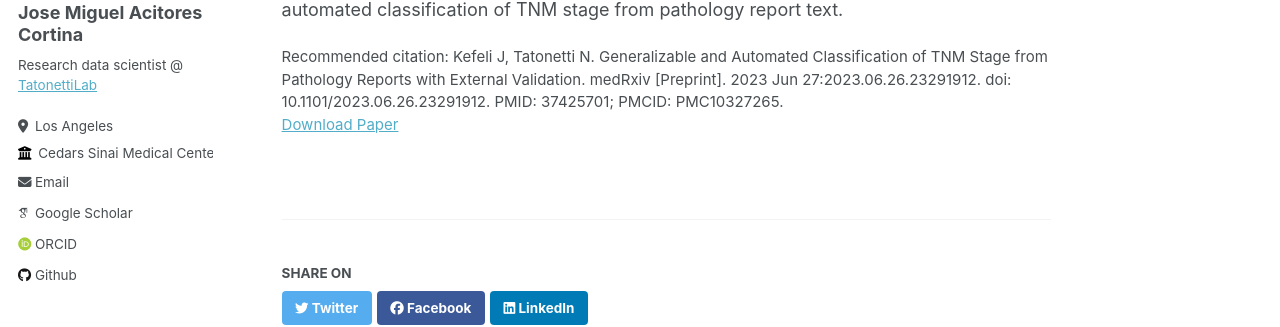
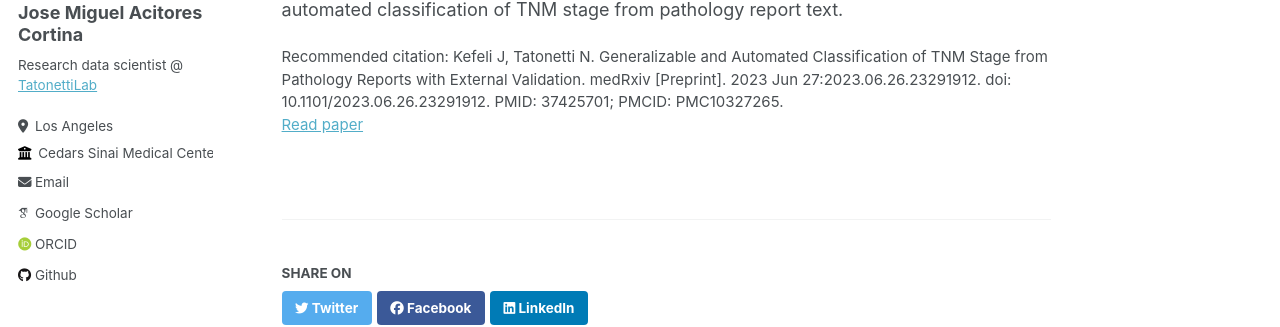
Before and after one commit to joseacitores/joseacitores.github.io, a Jekyll site: the page built from _publications/2023-06-27-tnm-stage.md, in a window 1280 px wide and 1126 px high. Shown: the part 289-616 px from the top of the window. Built offline with Jekyll 4.4.1, drawn with Linux system fonts in a browser that asks for light colours; some web fonts are replaced.

Commit message:
Update single.html

```diff
--- a/_layouts/single.html
+++ b/_layouts/single.html
@@ -47,16 +47,16 @@
       <section class="page__content" itemprop="text">
         {{ content }}
 
-        {% if page.citation and page.paperurl and page.slidesurl %}
-          <p style="font-size: smaller">Recommended citation: {{ page.citation }}<br /><a href="{{ page.paperurl }}">Download Paper</a> | <a href="{{ page.slidesurl }}">Download Slides</a></p>
+        {% if page.citation and page.paperurl and page.paper_downloadurl %}
+          <p style="font-size: smaller">Recommended citation: {{ page.citation }}<br /><a href="{{ page.paperurl }}">Read paper</a> | <a href="{{ page.paper_downloadurl }}">Download paper</a></p>
         {% elsif page.citation and page.paperurl %}
-          <p style="font-size: smaller">Recommended citation: {{ page.citation }}<br /><a href="{{ page.paperurl }}">Download Paper</a></p>
-        {% elsif page.citation and page.slidesurl %}
-          <p style="font-size: smaller">Recommended citation: {{ page.citation }}<br /><a href="{{ page.slidesurl }}">Download Slides</a></p>
+          <p style="font-size: smaller">Recommended citation: {{ page.citation }}<br /><a href="{{ page.paperurl }}">Read paper</a></p>
+        {% elsif page.citation and page.paper_downloadurl %}
+          <p style="font-size: smaller">Recommended citation: {{ page.citation }}<br /><a href="{{ page.paper_downloadurl }}">Download paper</a></p>
         {% elsif page.citation %}
           <p style="font-size: smaller">Recommended citation: {{ page.citation }}</p>
-        {% elsif page.slidesurl %}
-          <p style="font-size: smaller"><a href="{{ page.slidesurl }}">Download Slides</a></p>
+        {% elsif page.paper_downloadurl %}
+          <p style="font-size: smaller"><a href="{{ page.paper_downloadurl }}">Download paper</a></p>
         {% endif %}
 
         {% if page.link %}<div><a href="{{ page.link }}" class="btn">{{ site.data.ui-text[site.locale].ext_link_label | default: "Direct Link" }}</a></div>{% endif %}
```
